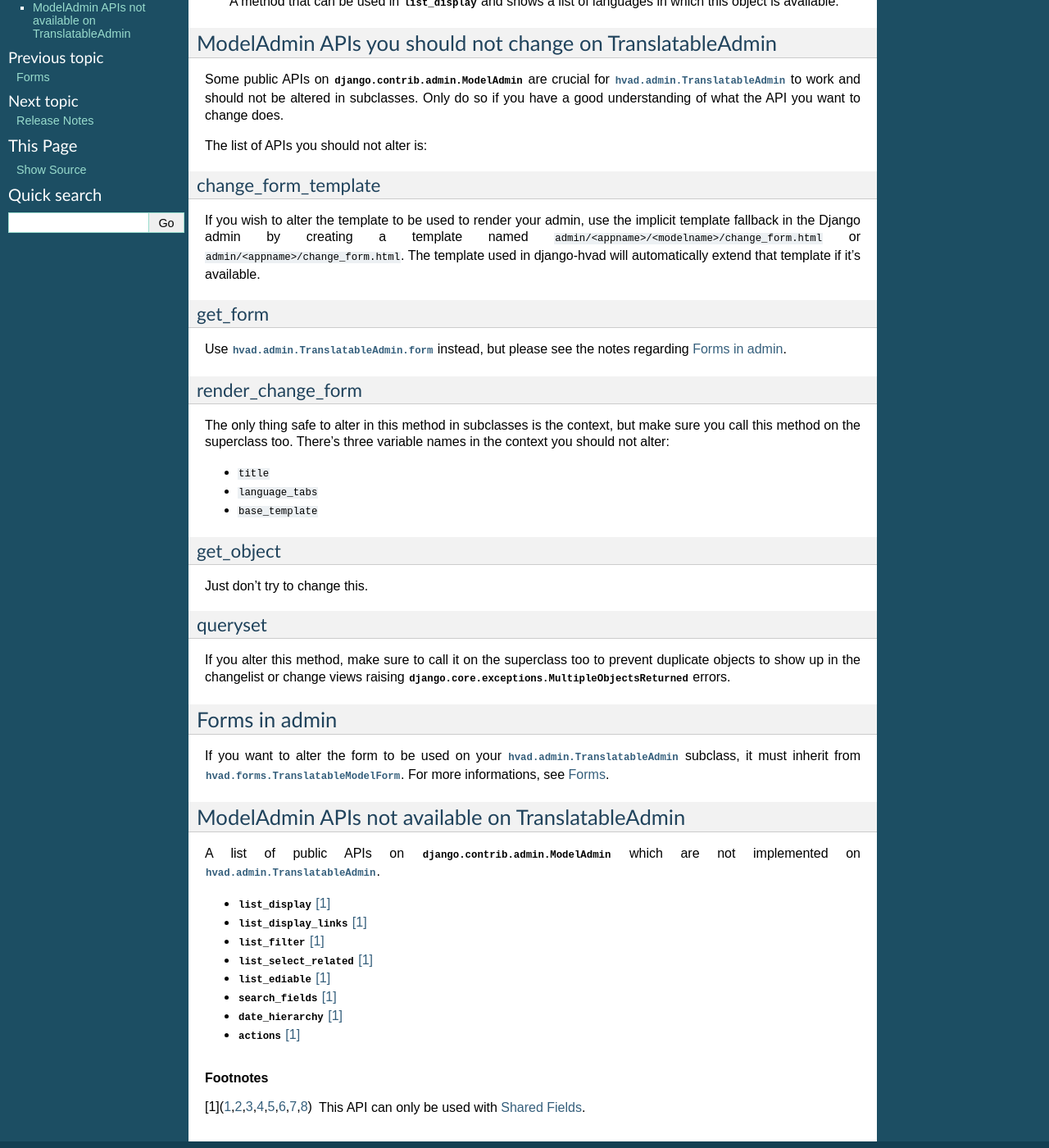
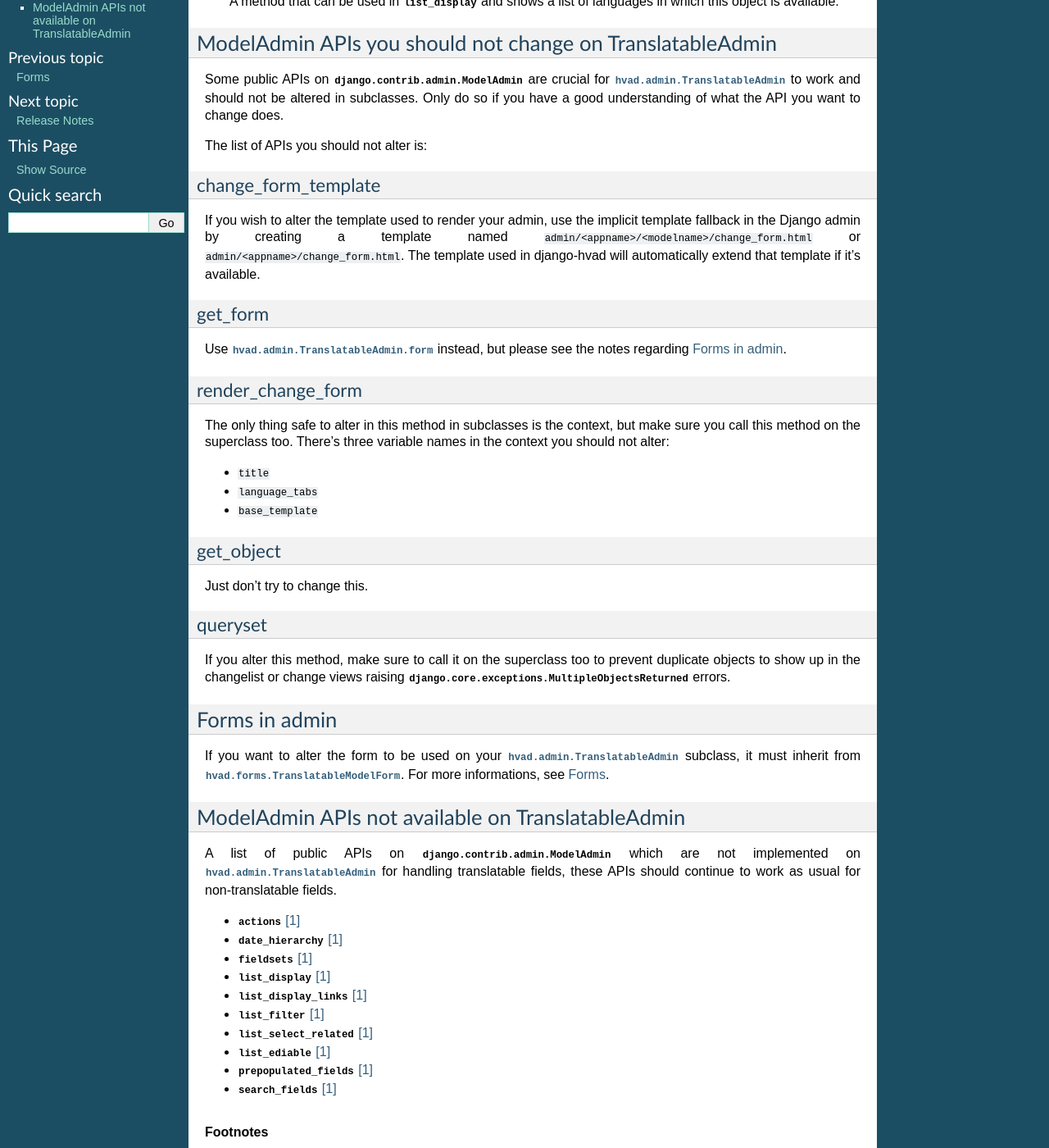
Before and after one commit to KristianOellegaard/django-hvad, a Sphinx documentation site: the page built from docs/public/admin.rst, in a window 1280 px wide and 1400 px high, scrolled down 297 px. Shown: the whole window at 82% size. Built offline with Sphinx 7.4.7, drawn with Linux system fonts in a browser that asks for light colours.

Commit message:
Updated list of API's not implemented
…to include prepopulated_fields and fieldsets and alpha-sorted the
list. Also, very minor text changes, re-wrapping.

```diff
--- a/docs/public/admin.rst
+++ b/docs/public/admin.rst
@@ -2,8 +2,8 @@
 Admin
 #####
 
-When you want to use a :term:`Translated Model` in the Django
-admin, you have to subclass :class:`hvad.admin.TranslatableAdmin` instead of
+When you want to use a :term:`Translated Model` in the Django admin, you have
+to subclass :class:`hvad.admin.TranslatableAdmin` instead of
 :class:`django.contrib.admin.ModelAdmin`.
 
 
@@ -26,16 +26,16 @@ ModelAdmin APIs you should not change on TranslatableAdmin
 
 Some public APIs on :class:`django.contrib.admin.ModelAdmin` are crucial for
 :class:`hvad.admin.TranslatableAdmin` to work and should not be altered in
-subclasses. Only do so if you have a good understanding of what the API you want
-to change does.
+subclasses. Only do so if you have a good understanding of what the API you
+want to change does.
 
 The list of APIs you should not alter is:
 
 change_form_template
 ====================
 
-If you wish to alter the template to be used to render your admin, use the
-implicit template fallback in the Django admin by creating a template named
+If you wish to alter the template used to render your admin, use the implicit
+template fallback in the Django admin by creating a template named
 ``admin/<appname>/<modelname>/change_form.html`` or
 ``admin/<appname>/change_form.html``. The template used in django-hvad will
 automatically extend that template if it's available.
@@ -43,8 +43,8 @@ automatically extend that template if it's available.
 get_form
 ========
 
-Use :attr:`hvad.admin.TranslatableAdmin.form` instead, but please see the notes
-regarding :ref:`admin-forms-public`.
+Use :attr:`hvad.admin.TranslatableAdmin.form` instead, but please see the
+notes regarding :ref:`admin-forms-public`.
 
 render_change_form
 ==================
@@ -87,16 +87,20 @@ ModelAdmin APIs not available on TranslatableAdmin
 ***************************************************
 
 A list of public APIs on :class:`django.contrib.admin.ModelAdmin` which are not
-implemented on :class:`hvad.admin.TranslatableAdmin`.
+implemented on :class:`hvad.admin.TranslatableAdmin` for handling translatable
+fields, these APIs should continue to work as usual for non-translatable
+fields.
 
+* :attr:`actions` [#f1]_
+* :attr:`date_hierarchy` [#f1]_
+* :attr:`fieldsets` [#f1]_
 * :attr:`list_display` [#f1]_
 * :attr:`list_display_links` [#f1]_
 * :attr:`list_filter` [#f1]_
 * :attr:`list_select_related` [#f1]_
 * :attr:`list_ediable` [#f1]_
+* :attr:`prepopulated_fields` [#f1]_
 * :attr:`search_fields` [#f1]_
-* :attr:`date_hierarchy` [#f1]_
-* :attr:`actions` [#f1]_
 
 .. rubric:: Footnotes
 
```
